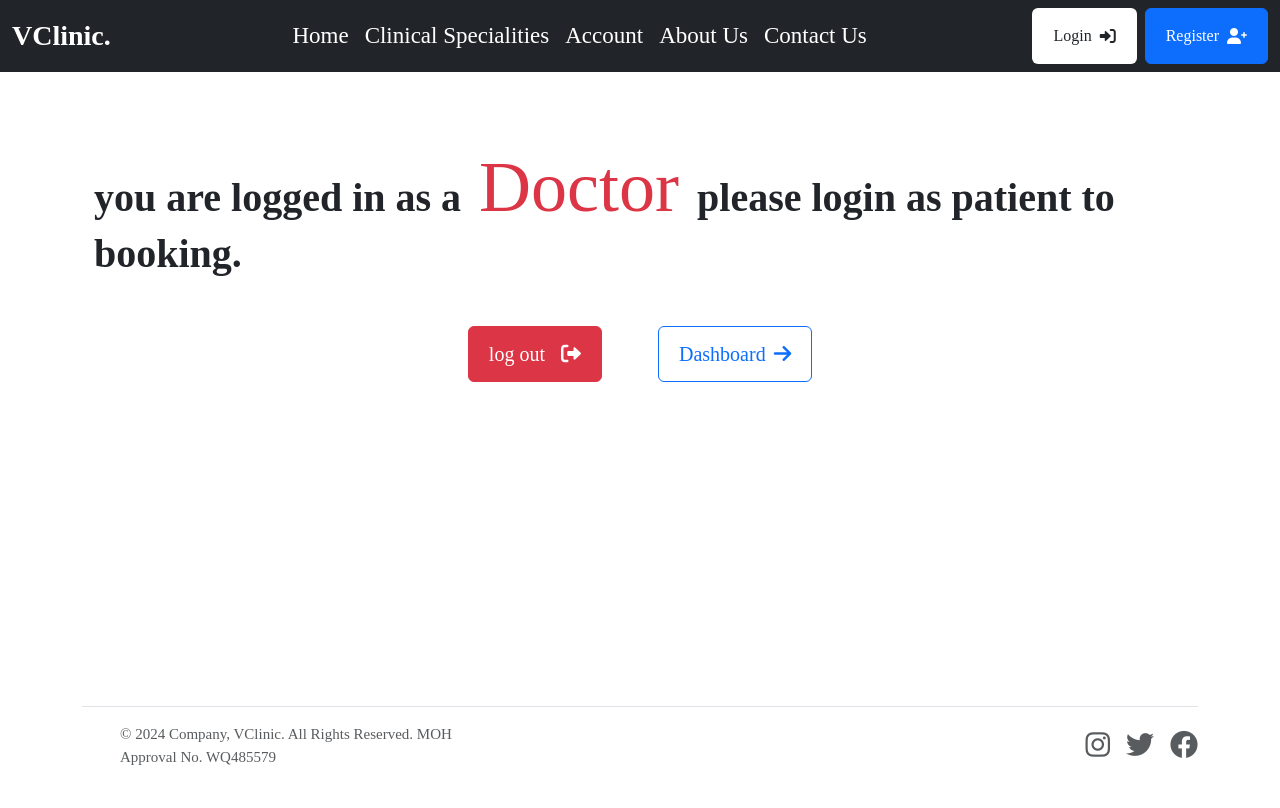
After one commit to Hana00661/Hospital_management_system, a Django app: page /redirector in a window 1280 px wide. The commit adds this page. Run offline with Django 4.2, Linux system fonts and the light colour scheme; parts of the project's set-up code (start-up, migrations or seed data) failed here and were passed over.

Commit message:
Add doctor redirect route for logged-in doctors

```diff
--- a/mainapp/urls.py
+++ b/mainapp/urls.py
@@ -6,6 +6,7 @@ app_name = "mainapp"        # This sets the namespace
 urlpatterns = [
     path("", views.index, name="index"),
     path("service/<service_id>/", views.service_detail, name="service_detail"),
+    path("redirector", views.doctor_redirect, name="doctor_redirect"),
     path("book-appointment/<service_id>/<doctor_id>/", views.book_appointment, name="book_appointment"),
     path("checkout/<billing_id>/", views.checkout, name="checkout"),
     path("payment_status/<billing_id>/", views.payment_status, name="payment_status"),
--- a/mainapp/views.py
+++ b/mainapp/views.py
@@ -63,7 +63,7 @@ def book_appointment(request, service_id, doctor_id):
         patient.save()
 
         # Create appointment object
-        appointment =base_models.Appointment.objects.create(
+        appointment = base_models.Appointment.objects.create(
             service=service,
             doctor=doctor,
             patient=patient,
@@ -90,6 +90,11 @@ def book_appointment(request, service_id, doctor_id):
         "patient": patient,
     }
     return render(request, "mainapp/book_appointment.html", context)
+
+
+def doctor_redirect(request):
+    return render(request, "mainapp/doctor_redirect.html")
+
 
 @login_required
 def checkout(request, billing_id):
--- /dev/null
+++ b/templates/mainapp/doctor_redirect.html
@@ -0,0 +1,15 @@
+{% extends 'partials/base.html' %} {% block content %}
+<section class="container">
+    <div class="row d-flex justify-content-center align-items-center">
+        <div class="col-12 col lg-7 p-4 rounded-3 bg-white">
+            <h1 class="display-6 fw-bold mt-5">
+                you are logged in as a<span class="text-danger"><b class="display-2"> Doctor </b></span> please login as patient to booking.
+            </h1>
+            <div class="d-flex align-items-center gap-2 mt-5 justify-content-center">
+                <a class="btn btn-danger btn-lg mx-4" href="{% url 'userauthapp:sign-out' %}">log out <i class="fas fa-sign-out-alt ms-3"></i></a>
+                <a class="btn btn-outline-primary btn-lg mx-4" href="{% url 'doctorapp:dashboard'%}">Dashboard <i class="fas fa-arrow-right ms-2"></i></a>
+            </div>
+        </div>
+    </div>
+</section>
+{% endblock %}
```
Also changed, not shown: templates/mainapp/index.html (+4 -4 lines), templates/mainapp/pages/about.html (+3 -8 lines), templates/mainapp/service_detail.html (+6 -2 lines).
